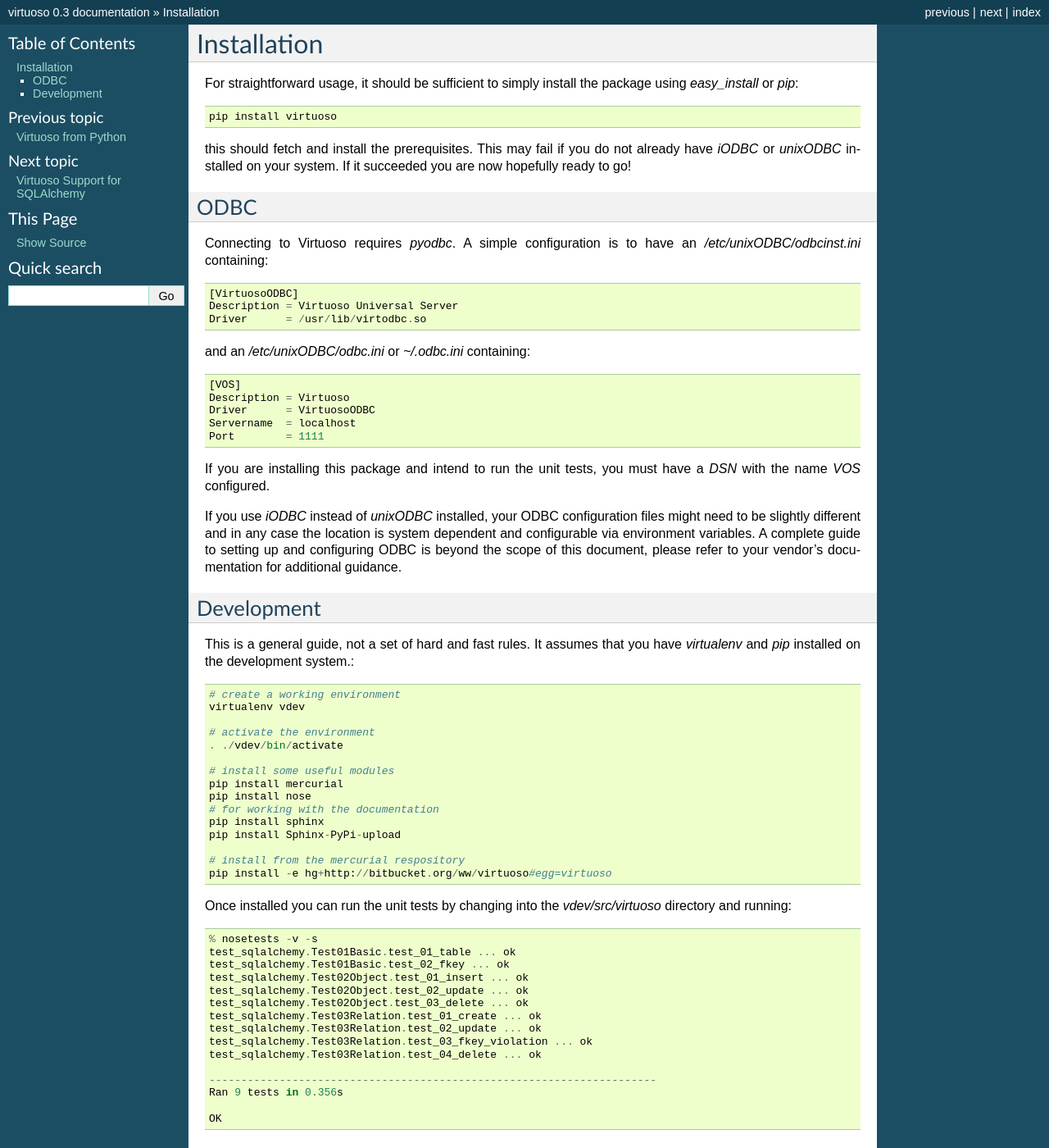
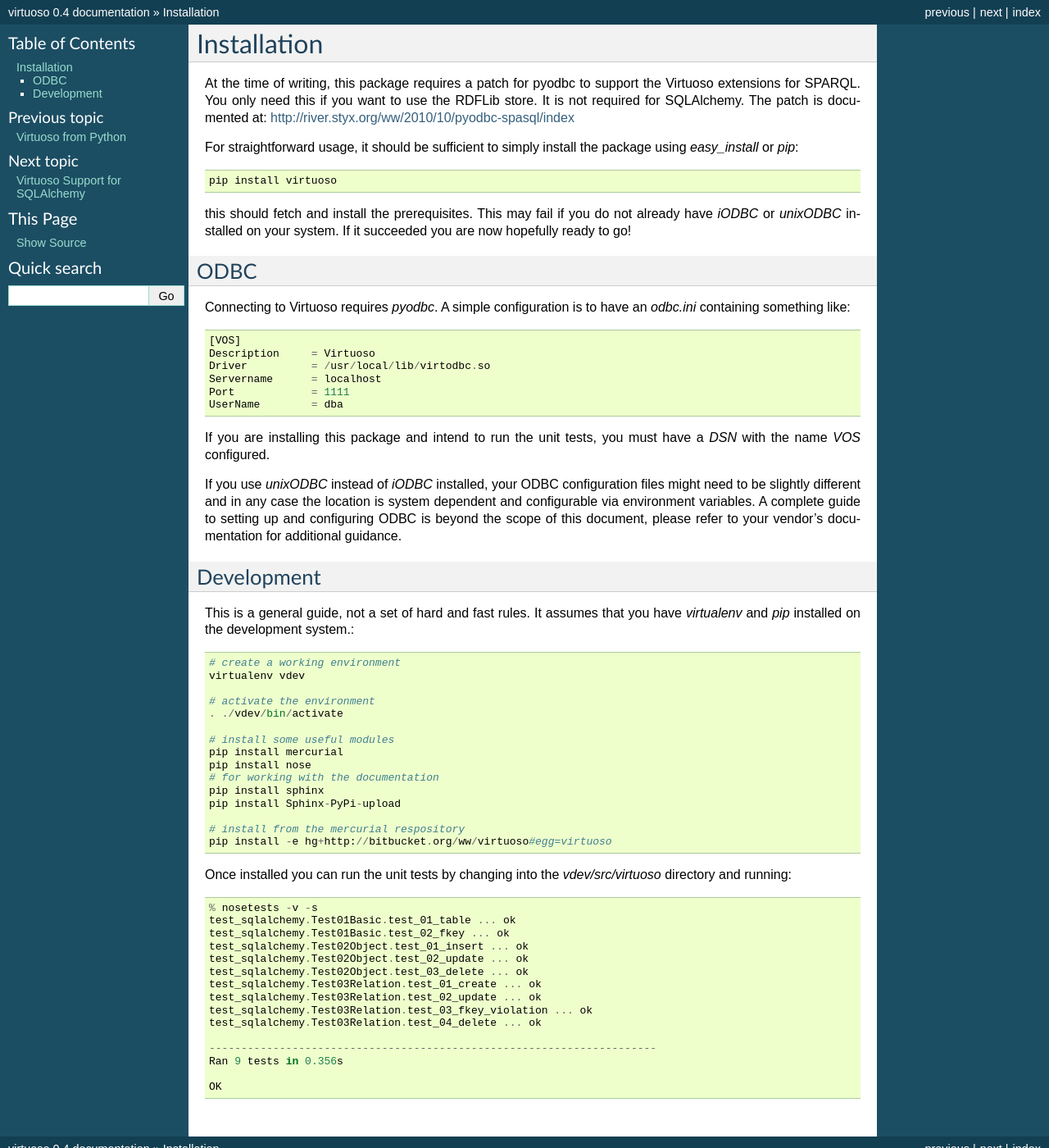
Before and after one commit to maparent/virtuoso-python, a Sphinx documentation site: the page built from docs/installation.txt, in a window 1280 px wide and 1400 px high. Shown: the whole window at 82% size. Built offline with Sphinx 7.4.7, drawn with Linux system fonts in a browser that asks for light colours; some of the changed text lies outside the part shown.

Commit message:
doc update

```diff
--- a/README.txt
+++ b/README.txt
@@ -6,6 +6,9 @@
 
 The goal is to provide drivers for `SQLAlchemy` and `RDFLib`.
 
+At the time of this writing it requires a patch for pyodbc
+as documented in: http://river.styx.org/ww/2010/10/pyodbc-spasql/index
+
 For more information see http://packages.python.org/virtuoso
 
 .. _OpenLink Virtuoso: http://virtuoso.openlinksw.com
--- a/docs/installation.txt
+++ b/docs/installation.txt
@@ -1,5 +1,11 @@
 Installation
 ============
+
+At the time of writing, this package requires a patch for pyodbc
+to support the Virtuoso extensions for SPARQL. You only need this
+if you want to use the RDFLib store. It is not required for
+SQLAlchemy. The patch is documented at:
+http://river.styx.org/ww/2010/10/pyodbc-spasql/index
 
 For straightforward usage, it should be sufficient to simply install
 the package using *easy_install* or *pip*::
@@ -14,24 +20,20 @@
 ----
 
 Connecting to Virtuoso requires *pyodbc*. A simple
-configuration is to have an */etc/unixODBC/odbcinst.ini* containing::
-
-    [VirtuosoODBC]
-    Description = Virtuoso Universal Server
-    Driver      = /usr/lib/virtodbc.so
-
-and an */etc/unixODBC/odbc.ini* or *~/.odbc.ini* containing::
+configuration is to have an *odbc.ini* containing something
+like::
 
     [VOS]
-    Description = Virtuoso
-    Driver      = VirtuosoODBC
-    Servername  = localhost
-    Port        = 1111
+    Description     = Virtuoso
+    Driver          = /usr/local/lib/virtodbc.so
+    Servername      = localhost
+    Port            = 1111
+    UserName        = dba
 
 If you are installing this package and intend to run the unit
 tests, you must have a *DSN* with the name *VOS* configured.
 
-If you use *iODBC* instead of *unixODBC* installed, your ODBC
+If you use *unixODBC* instead of *iODBC* installed, your ODBC
 configuration files might need to be slightly different and in
 any case the location is system dependent and configurable via
 environment variables. A complete guide to setting up and
--- a/setup.py
+++ b/setup.py
@@ -1,7 +1,7 @@
 from setuptools import setup, find_packages
 import sys, os
 
-version = '0.3'
+version = '0.4'
 try:
     from mercurial import ui, hg, error
     repo = hg.repository(ui.ui(), ".")
```
